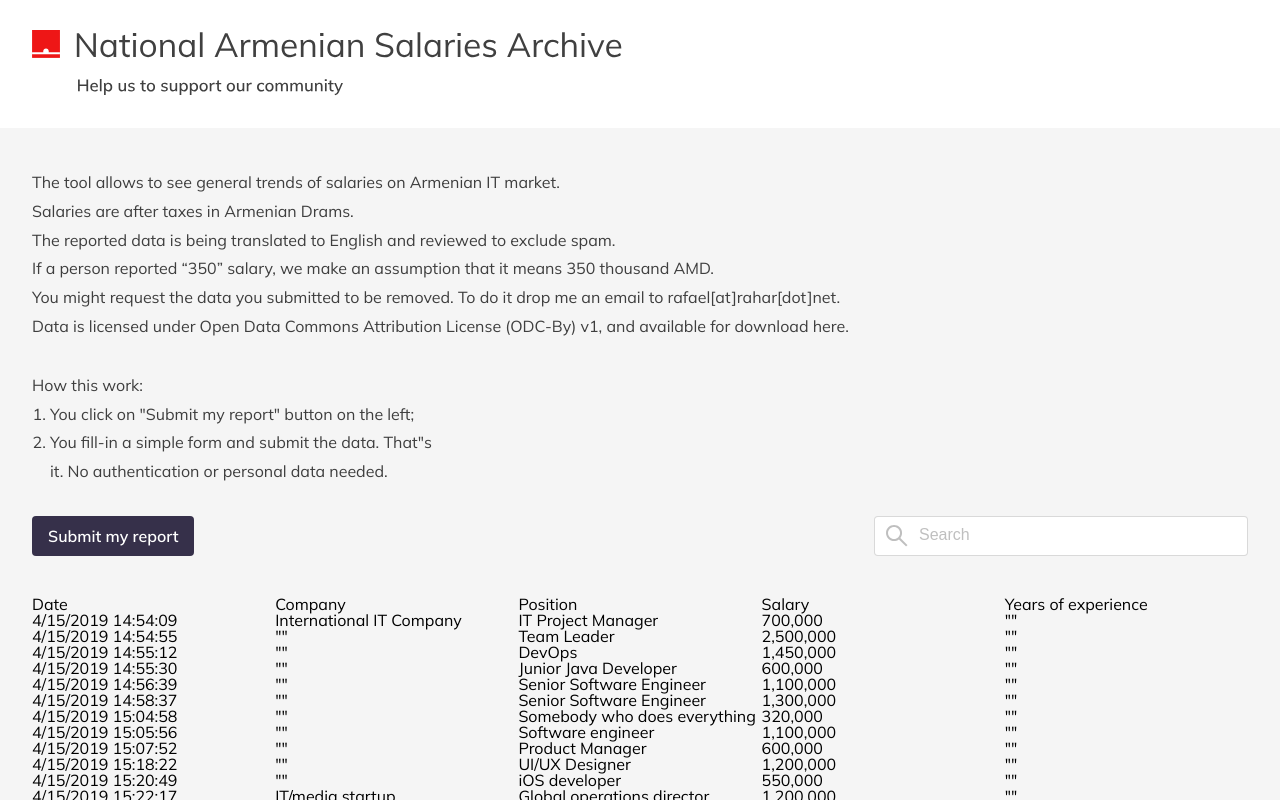
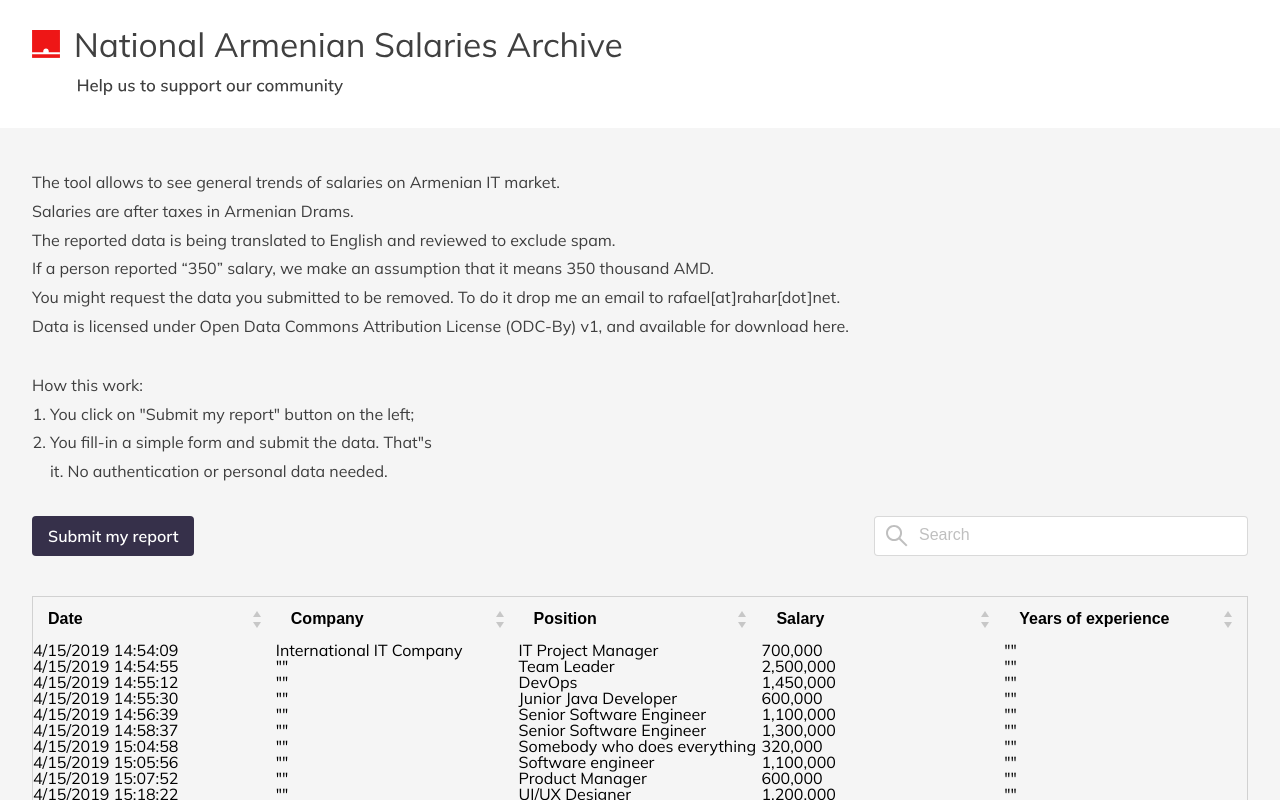
Before and after one commit to The-Sofware-Development-Company/salariesam, a React (Create React App) app: page / in a window 1280 px wide. Shown: the top 800 px of the page. Built offline with nearby package versions, Linux system fonts and the light colour scheme.

Commit message:
Add arrows, fix layout

```diff
--- /dev/null
+++ b/src/components/ArrowBottom/ArrowBottom.jsx
@@ -0,0 +1,11 @@
+import React from 'react'
+
+const ArrowBottom = () => {
+    return (
+        <svg width="8" height="6" viewBox="0 0 8 6" fill="none" xmlns="http://www.w3.org/2000/svg">
+            <path d="M4 6L-1.21209e-07 1.36579e-07L8 -4.76837e-07L4 6Z" fill="#c7c7c7"/>
+        </svg>
+    )
+}
+
+export default ArrowBottom
--- /dev/null
+++ b/src/components/ArrowTop/ArrowTop.jsx
@@ -0,0 +1,11 @@
+import React from 'react'
+
+const ArrowTop = () => {
+    return (
+        <svg width={8} height={6} viewBox="0 0 8 6" fill="none" xmlns="http://www.w3.org/2000/svg">
+            <path d="M4 0L8 6H0L4 0Z" fill="#c7c7c7"/>
+        </svg>
+    )
+}
+
+export default ArrowTop
--- a/src/components/Main/Main.jsx
+++ b/src/components/Main/Main.jsx
@@ -4,6 +4,7 @@ import searchIcon from "../../assets/search-icon.svg"
 import downloadIcon from "../../assets/download-icon.svg"
 import './styles.scss'
 import About from "../About/About";
+import SortArrows from "../SortArrows/SortArrows";
 
 const titles = ["date", "company", "position", "salary", "years of experience"]
 
@@ -121,118 +122,69 @@ const Main = () => {
             rows.length > 0 ?
                 <main>
                     <div className="container">
+                        <div className="table">
+                            <div className="row table-header">
 
-                        <div className="row">
-                        <div
-                            className="col col-label"
+                                <div className="col col-label">
+                                    <button
+                                        className={sortType == "dateUp" ? "sort-btn up": sortType == "dateDown" ? "sort-btn down" : "sort-btn"}
                                         onClick={() => {
                                             setSortType(sortType == "dateUp" ? "dateDown" : "dateUp");
                                             sortTable(sortType == "dateUp" ? "dateDown" : "dateUp");
-                            }}
-                        >
+                                        }}>
                                         Date
-
-                            <span className="col-icon-container">
-                            <img
-                                // src={TopArrowInactive}
-                                className={sortType == "dateUp" ? "active" : ""}
-                            />
-                            <img
-                                // src={DownArrowInactive}
-                                className={sortType == "dateDown" ? "active" : ""}
-                            />
-                            </span>
+                                        <SortArrows/>
+                                    </button>
                                 </div>
 
-                        <div
-                            className="col col-label"
+                                <div className="col col-label">
+                                    <button
+                                        className={sortType == "companyUp" ? "sort-btn up": sortType == "companyDown" ? "sort-btn down" : "sort-btn"}
                                         onClick={() => {
                                             setSortType(sortType == "companyUp" ? "companyDown" : "companyUp");
                                             sortTable(sortType == "companyUp" ? "companyDown" : "companyUp");
-                            }}
-                        >
-                            {/* {JSON.stringify(rows[0][1])} */}
+                                        }}>
                                         Company
-
-                            <span className="col-icon-container">
-                            <img
-                                // src={TopArrowInactive}
-                                className={sortType == "companyUp" ? "active" : ""}
-                            />
-                            <img
-                                // src={DownArrowInactive}
-                                className={sortType == "companyDown" ? "active" : ""}
-                            />
-                            </span>
+                                        <SortArrows/>
+                                    </button>
                                 </div>
 
-                        <div
-                            className="col col-label"
+                                <div className="col col-label">
+                                    <button
+                                        className={sortType == "positionUp" ? "sort-btn up": sortType == "positionDown" ? "sort-btn down" : "sort-btn"}
                                         onClick={() => {
                                             setSortType(sortType == "positionUp" ? "positionDown" : "positionUp");
                                             sortTable(sortType == "positionUp" ? "positionDown" : "positionUp");
-                            }}
-                        >
-                            {/* {JSON.stringify(rows[0][2])} */}
+                                        }}>
                                         Position
-
-                            <span className="col-icon-container">
-                            <img
-                                // src={TopArrowInactive}
-                                className={sortType == "positionUp" ? "active" : ""}
-                            />
-                            <img
-                                // src={DownArrowInactive}
-                                className={sortType == "positionDown" ? "active" : ""}
-                            />
-                            </span>
+                                        <SortArrows/>
+                                    </button>
                                 </div>
 
-                        <div
-                            className="col col-label"
+                                <div className="col col-label">
+                                    <button
+                                        className={sortType == "salaryUp" ? "sort-btn up": sortType == "salaryDown" ? "sort-btn down" : "sort-btn"}
                                         onClick={() => {
                                             setSortType(sortType == "salaryUp" ? "salaryDown" : "salaryUp");
                                             sortTable(sortType == "salaryUp" ? "salaryDown" : "salaryUp");
-                            }}
-                        >
-                            {/* {JSON.stringify(rows[0][3])} */}
+                                        }}>
                                         Salary
-
-                            <span className="col-icon-container">
-                            <img
-                                // src={TopArrowInactive}
-                                className={sortType == "salaryUp" ? "active" : ""}
-                            />
-                            <img
-                                // src={DownArrowInactive}
-                                className={sortType == "salaryDown" ? "active" : ""}
-                            />
-                            </span>
+                                        <SortArrows/>
+                                    </button>
                                 </div>
 
-                        <div
-                            className="col col-label"
+                                <div className="col col-label">
+                                    <button
+                                        className={sortType == "expUp" ? "sort-btn up": sortType == "expDown" ? "sort-btn down" : "sort-btn"}
                                         onClick={() => {
                                             setSortType(sortType == "expUp" ? "expDown" : "expUp");
                                             sortTable(sortType == "expUp" ? "expDown" : "expUp");
-                            }}
-                        >
-                            {/* {JSON.stringify(rows[0][4])} */}
+                                        }}>
                                         Years of experience
-
-                            <span className="col-icon-container">
-                            <img
-                                // src={TopArrowInactive}
-                                className={sortType == "expUp" ? "active" : ""}
-                            />
-                            <img
-                                // src={DownArrowInactive}
-                                className={sortType == "expDown" ? "active" : ""}
-                            />
-                            </span>
+                                        <SortArrows/>
+                                    </button>
                                 </div>
                             </div>
-
                             {rows.map((item, idx) => {
                                 return (
                                     <div key={idx} className={`row  ${idx}`}>
@@ -244,6 +196,8 @@ const Main = () => {
                                     </div>
                                 )
                             })}
+                        </div>
+
                     </div>
                 </main>
                 : null
--- /dev/null
+++ b/src/components/SortArrows/SortArrows.jsx
@@ -0,0 +1,15 @@
+import React from 'react'
+import ArrowBottom from '../ArrowBottom/ArrowBottom'
+import ArrowTop from '../ArrowTop/ArrowTop'
+import './styles.scss'
+
+const SortArrows = () => {
+    return (
+        <div className="arrows-wrap">
+            <ArrowTop/>
+            <ArrowBottom/>
+        </div>
+    )
+}
+
+export default SortArrows
--- /dev/null
+++ b/src/components/SortArrows/styles.scss
@@ -0,0 +1,7 @@
+.arrows-wrap {
+    display: flex;
+    flex-direction: column;
+    align-items: center;
+    justify-content: center;
+    gap: 5px;
+}
--- a/src/styles/colors.scss
+++ b/src/styles/colors.scss
@@ -3,6 +3,7 @@ $white: #ffffff;
 $gray: #E5E5E5;
 $gray100: #F5F5F5;
 $aubergine: #36304A;
+$red: #EE1616;
 $black100: rgba(0, 0, 0, 0.15);
 $black200: rgba(0, 0, 0, 0.25);
 $black300: rgba(0, 0, 0, 0.75);
--- a/src/styles/common.scss
+++ b/src/styles/common.scss
@@ -6,6 +6,12 @@ html, body {
 
 body {
 	font-family: 'Mulish', sans-serif;
+}
+
+button {
+	border: none;
+	background-color: transparent;
+	padding: 0;
 }
 
 .container {
--- a/src/styles/main.scss
+++ b/src/styles/main.scss
@@ -44,3 +44,42 @@ form {
         width: 22px;
     }
 }
+
+.table {
+    border: 1px solid rgba(0, 0, 0, 0.15);
+}
+
+.table-header {
+    height: 45px;
+}
+
+.col-label {
+    display: flex;
+    padding: 0 15px;
+}
+
+.sort-btn {
+    background: transparent;
+    width: 100%;
+    display: flex;
+    justify-content: space-between;
+    align-items: center;
+    cursor: pointer;
+    font-size: 16px;
+    font-weight: 600;
+    color: $black;
+    &.up {
+        .arrows-wrap {
+            svg:first-child path {
+                fill: $red;
+            }
+        }
+    }
+    &.down {
+        .arrows-wrap {
+            svg:last-child path {
+                fill: $red;
+            }
+        }
+    }
+}
```
Lines whose indentation alone changed are shown as unchanged.
